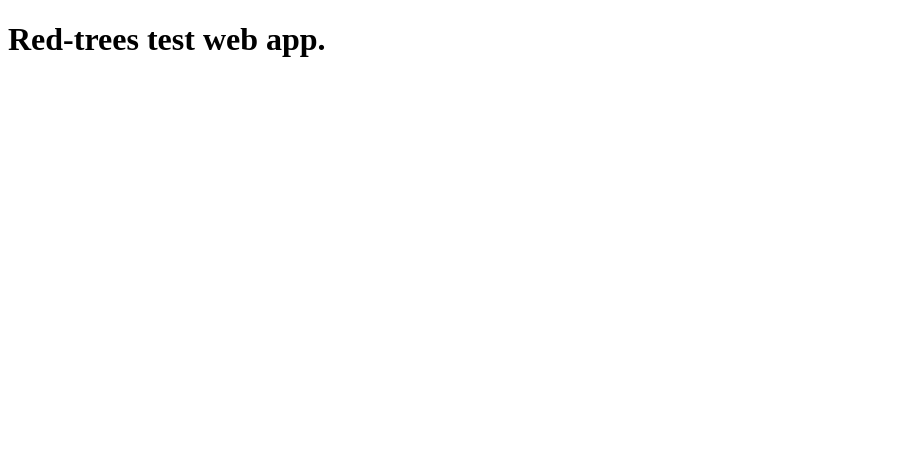
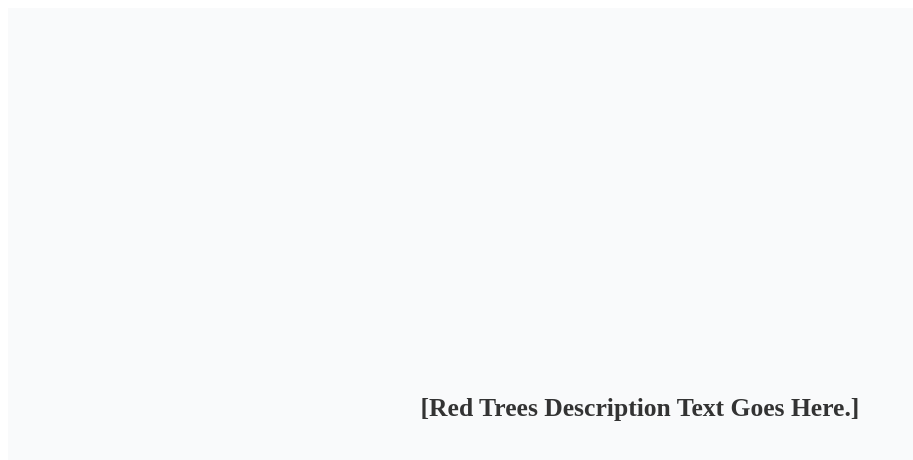
Before and after one commit to markizenlee/Red-trees, a React (Create React App) app in the folder client/: page / in a window 1280 px wide. Shown: the top 460 px of the page, without its empty margins (0-913 px from the left). Built offline with nearby package versions, Linux system fonts and the light colour scheme; no server answers.

Commit message:
Set description text style, position

```diff
--- /dev/null
+++ b/client/src/App.css
@@ -0,0 +1,13 @@
+.container {
+  display: flex;
+  justify-content: center;
+  align-items: center;
+  height: 100vh;
+  background-color: #f9fafb;
+}
+
+.text {
+  font-size: clamp(1.5rem, 2vw, 3rem);
+  color: #333333;
+  text-align: center;
+}
--- a/client/src/App.js
+++ b/client/src/App.js
@@ -1,4 +1,5 @@
 import React, { useEffect, useState } from "react";
+import "./App.css";
 
 function App() {
   const [message, setMessage] = useState("Loading...");
@@ -10,9 +11,11 @@ function App() {
   }, []);
 
   return (
-    <div>
-      <h1>Red-trees test web app.</h1>
-    </div>
+      <div className="container">
+        <h1 className="text">
+          [Red Trees Description Text Goes Here.]
+        </h1>
+      </div>
   );
 }
 
```
